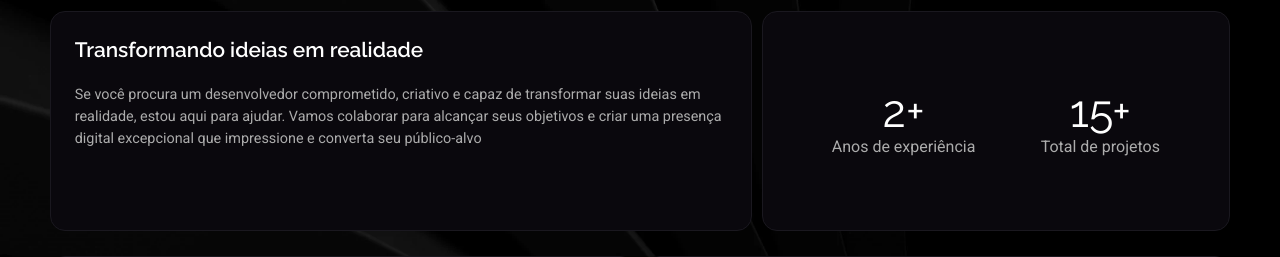
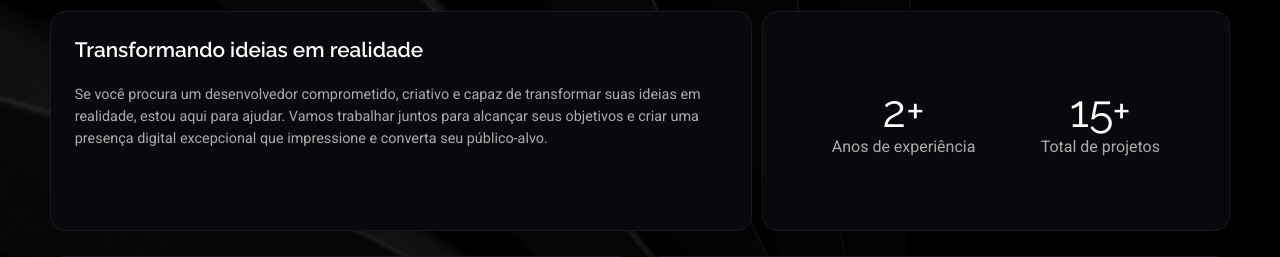
Before and after one commit to ViniciusBfm/Meu_Curriculo, a Flask app: page /sobremim in a window 1280 px wide. Shown: the part 287-544 px from the top of the page. Run offline with Flask 3, Linux system fonts and the light colour scheme.

Commit message:
Atualizando curriculo 2.0

```diff
--- a/templates/about-me.html
+++ b/templates/about-me.html
@@ -20,7 +20,9 @@
         <div class="apresentacao-publicoalvo">
             <div class="mensagem-publicoalvo">
                 <h3>Transformando ideias em realidade</h3>
-                <p>Se você procura um desenvolvedor comprometido, criativo e capaz de transformar suas ideias em realidade, estou aqui para ajudar. Vamos colaborar para alcançar seus objetivos e criar uma presença digital excepcional que impressione e converta seu público-alvo</p>
+                <p>Se você procura um desenvolvedor comprometido, criativo e capaz de transformar suas ideias em
+                    realidade, estou aqui para ajudar. Vamos trabalhar juntos para alcançar seus objetivos
+                    e criar uma presença digital excepcional que impressione e converta seu público-alvo.</p>
             </div>
             <div class="publico-alvo-infos">
                 <div class="publico-alvo-infos-box">
```
